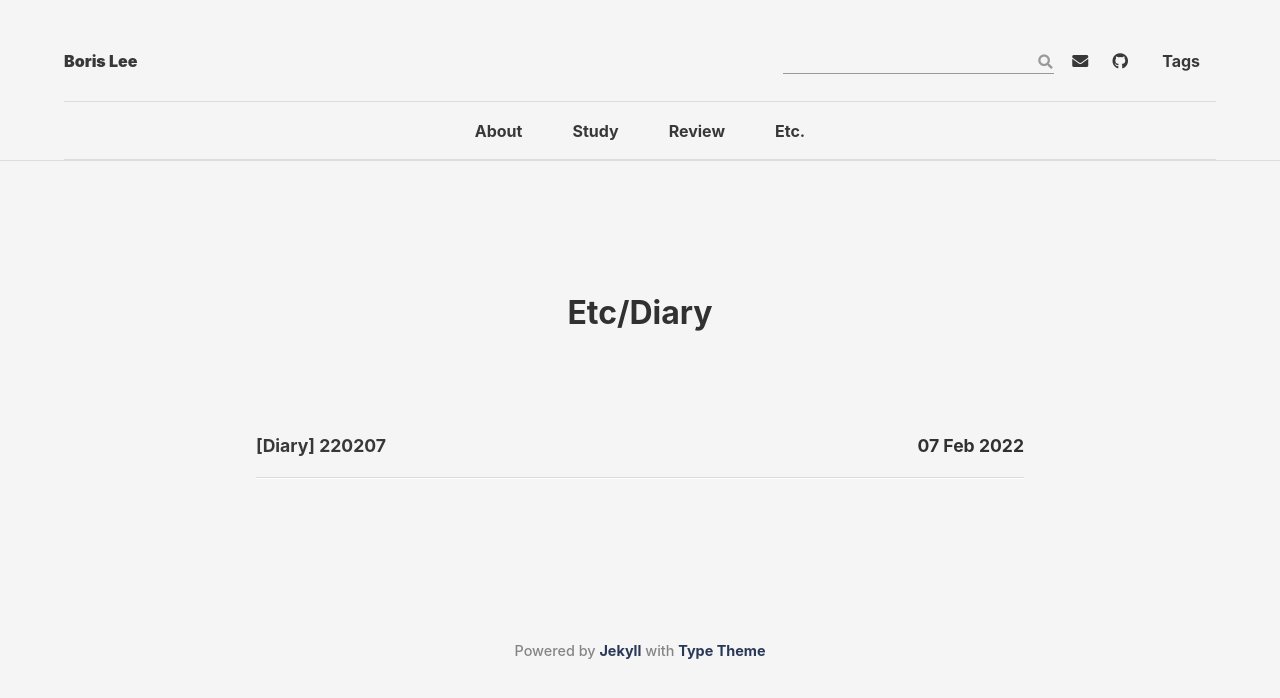
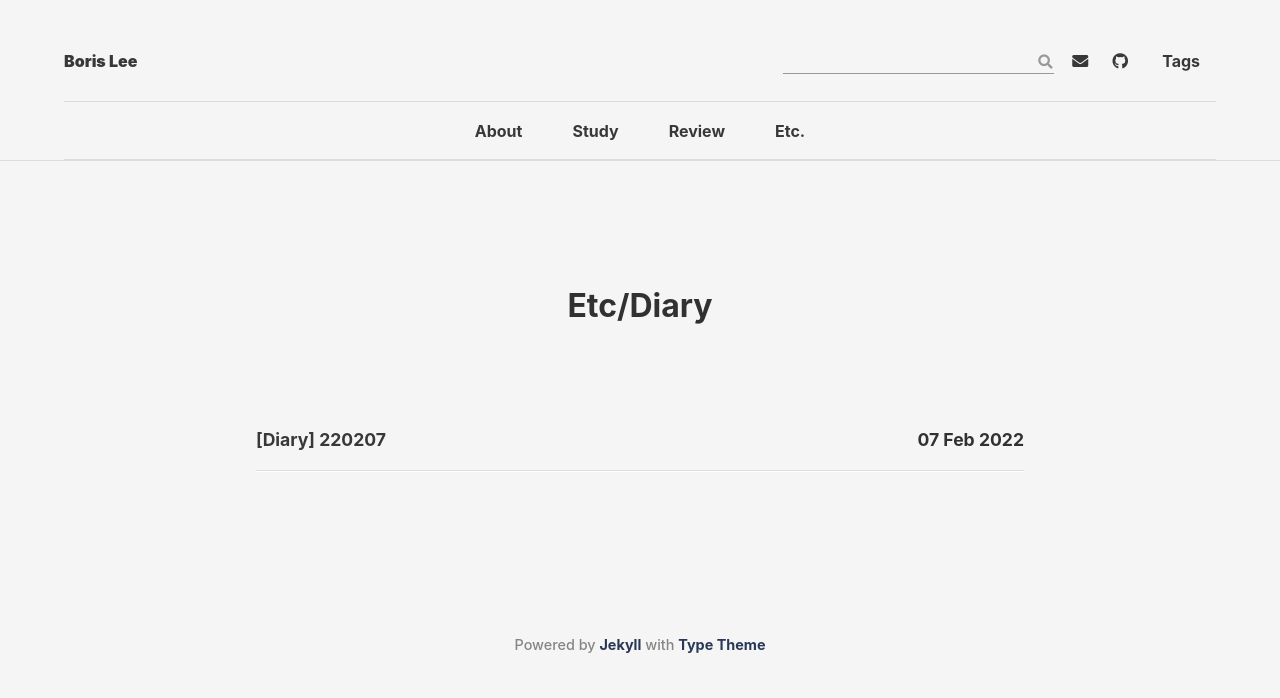
Before and after one commit to borisleevin/borisleevin.github.io, a Jekyll site: the page built from category/Diary.md, in a window 1280 px wide. Shown: the top 698 px of the page. Built offline with Jekyll 4.4.1, drawn with Linux system fonts in a browser that asks for light colours; nearby versions of some CDN libraries; some web fonts are replaced.

Commit message:
post padding add

```diff
--- a/_sass/layouts/_category.scss
+++ b/_sass/layouts/_category.scss
@@ -1,7 +1,7 @@
 // Post listing
 .category-title {
   clear: left;
-  padding-top: $padding-small * 1.7;
+  padding-top: $padding-small * 1.6;
   text-align: center;
 }
 @media (max-width: 650px) {
--- a/_sass/layouts/_posts.scss
+++ b/_sass/layouts/_posts.scss
@@ -63,5 +63,6 @@ header {
   }
   .post-content {
     @extend %padding-regular;
+    padding-top: $padding-small * 1.6;
   }
 }
```
